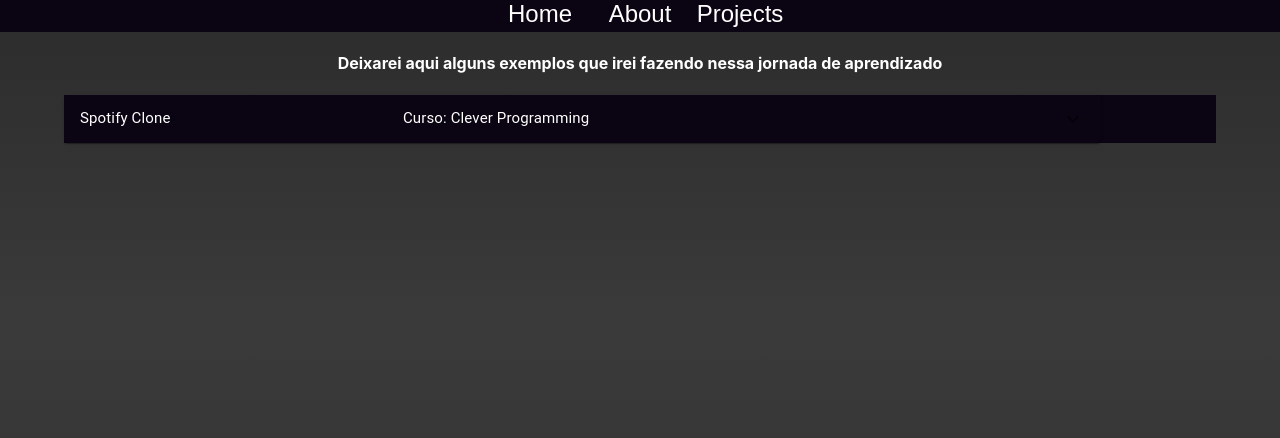
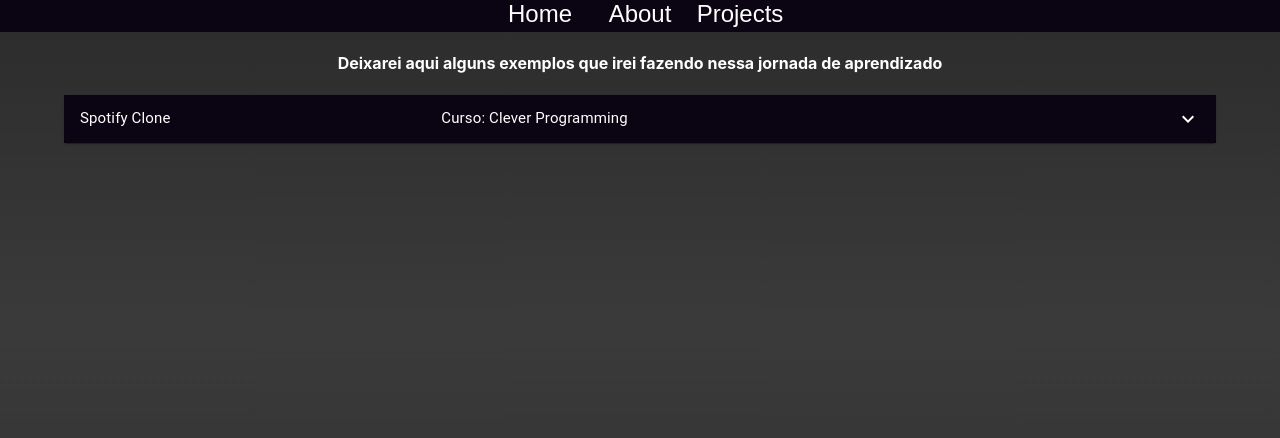
Before and after one commit to guilimadev/portfolio, a React (Create React App) app: page /projects in a window 1280 px wide. Shown: the top 438 px of the page. Built offline with nearby package versions, Linux system fonts and the light colour scheme.

Commit message:
Deploy 04/26 Final deploy

```diff
--- a/src/Accordion.js
+++ b/src/Accordion.js
@@ -22,6 +22,11 @@ const useStyles = makeStyles((theme) => ({
     fontSize: theme.typography.pxToRem(15),
 
   },
+  accordion: {
+    width: '100%',
+    backgroundColor: 'rgb(11, 4, 19)',
+    color: 'white',
+  }
 }));
 
 export default function ControlledAccordions() {
@@ -34,9 +39,9 @@ export default function ControlledAccordions() {
 
   return (
     <div className={classes.root}>
-      <Accordion className={classes.root} expanded={expanded === 'panel1'} onChange={handleChange('panel1')}>
+      <Accordion className={classes.accordion} expanded={expanded === 'panel1'} onChange={handleChange('panel1')}>
         <AccordionSummary
-          expandIcon={<ExpandMoreIcon />}
+          expandIcon={<ExpandMoreIcon style={{fill: 'white'}} />}
           aria-controls="panel1bh-content"
           id="panel1bh-header"
         >
--- a/src/styles/About.css
+++ b/src/styles/About.css
@@ -11,7 +11,8 @@
 }
 .sobre {
   color: white;
-  max-width: 50%;
+  max-width: 75%;
+  text-align: justify;
 }
 .pixel {
   max-width: 150px;
@@ -25,7 +26,7 @@
   font-style: normal;
   text-align: center;
   align-self: center;
-  text-align: left;
+  text-align: center;
 }
 .about::-webkit-scrollbar {
   display: none;
```
